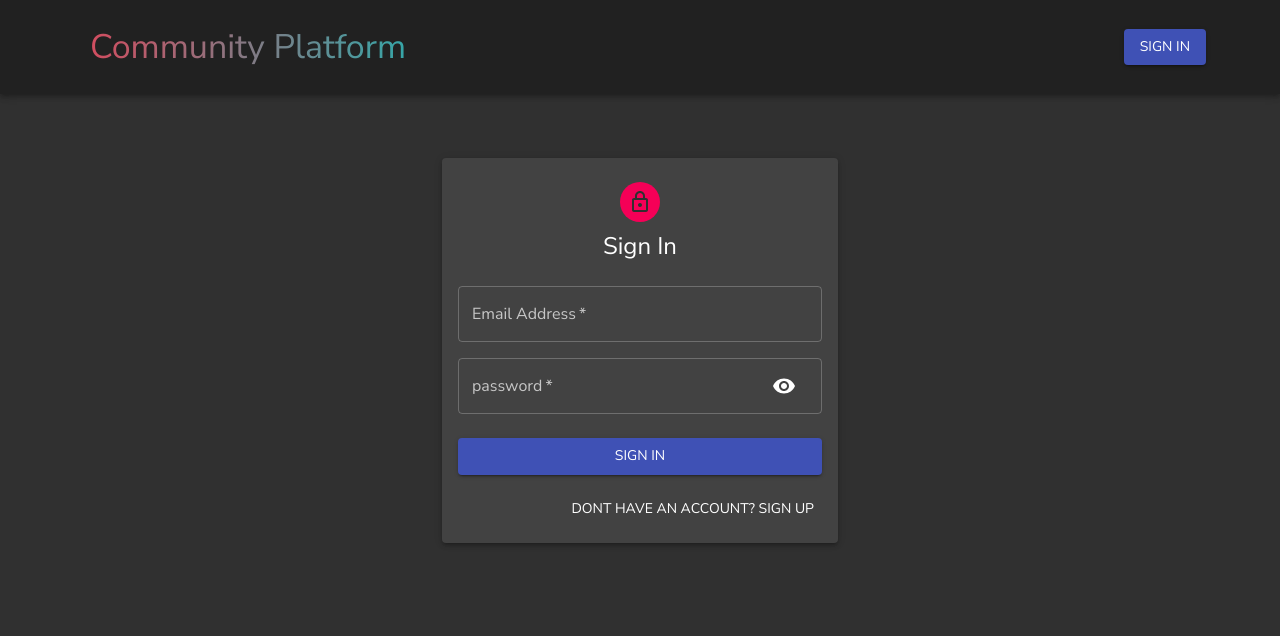
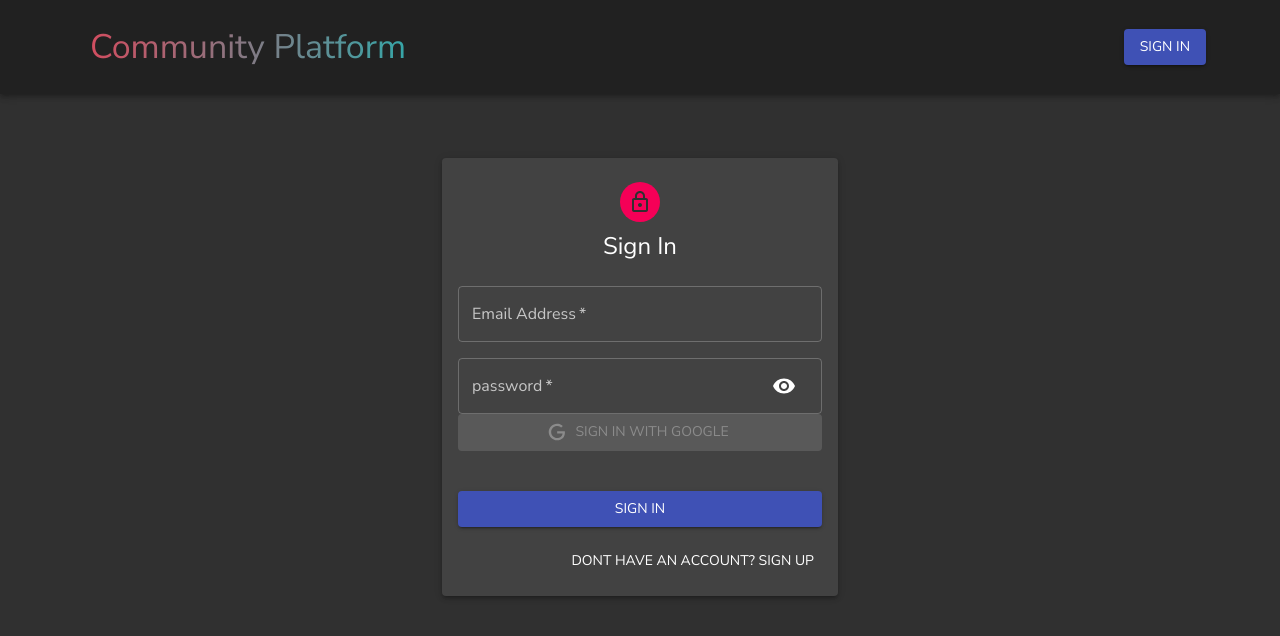
Before and after one commit to alaqsaka/community-platform, a React (Create React App) app in the folder client/: page /auth in a window 1280 px wide. Shown: the top 636 px of the page. Built offline with nearby package versions, Linux system fonts and the light colour scheme.

Commit message:
installing react-google-login, adding button sign in with google

```diff
--- a/client/package.json
+++ b/client/package.json
@@ -14,6 +14,7 @@
     "react": "^16.12.0",
     "react-dom": "^16.12.0",
     "react-file-base64": "^1.0.3",
+    "react-google-login": "^5.2.2",
     "react-redux": "^7.1.3",
     "react-router-dom": "^6.3.0",
     "react-scripts": "3.4.1",
--- a/client/src/components/Auth/Auth.js
+++ b/client/src/components/Auth/Auth.js
@@ -8,9 +8,11 @@ import {
   Container,
   TextField,
 } from "@material-ui/core";
+import { GoogleLogin } from "react-google-login";
 import LockOutlinedIcon from "@material-ui/icons/LockOutlined";
 import useStyles from "./styles";
 import Input from "./Input";
+import Icon from "./Icon";
 
 const Auth = () => {
   const classes = useStyles();
@@ -77,6 +79,22 @@ const Auth = () => {
               />
             )}
           </Grid>
+          <GoogleLogin
+            clientId="GOOGLE ID"
+            render={(renderProps) => (
+              <Button
+                className={classes.googleButton}
+                color="primary"
+                fullWidth
+                onClick={renderProps.onClick}
+                disabled={renderProps.disabled}
+                startIcon={<Icon />}
+                variant="contained"
+              >
+                Sign In With Google
+              </Button>
+            )}
+          />
           <Button
             type="submit"
             fullWidth
--- /dev/null
+++ b/client/src/components/Auth/Icon.js
@@ -0,0 +1,12 @@
+import React from "react";
+
+const Icon = () => (
+  <svg style={{ width: "20px", height: "20px" }} viewBox="0 0 24 24">
+    <path
+      fill="currentColor"
+      d="M21.35,11.1H12.18V13.83H18.69C18.36,17.64 15.19,19.27 12.19,19.27C8.36,19.27 5,16.25 5,12C5,7.9 8.2,4.73 12.2,4.73C15.29,4.73 17.1,6.7 17.1,6.7L19,4.72C19,4.72 16.56,2 12.1,2C6.42,2 2.03,6.8 2.03,12C2.03,17.05 6.16,22 12.25,22C17.6,22 21.5,18.33 21.5,12.91C21.5,11.76 21.35,11.1 21.35,11.1V11.1Z"
+    />
+  </svg>
+);
+
+export default Icon;
```
Also changed, not shown: 1 other file (tests, documents, lock files or other folders).
